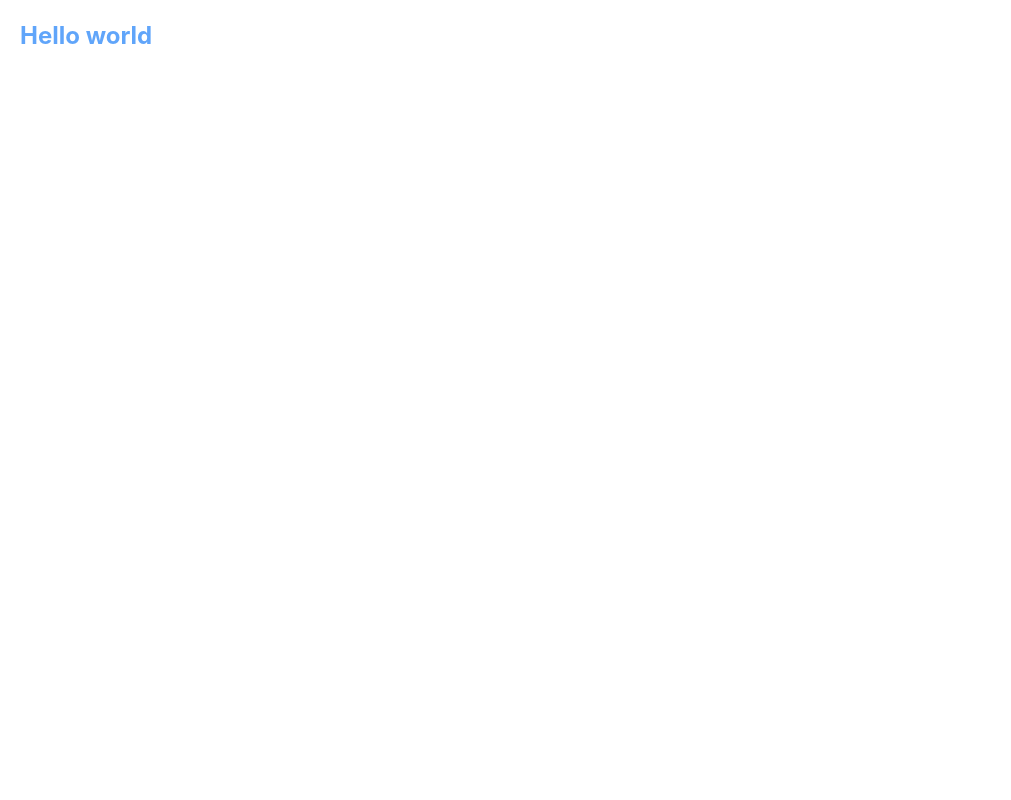
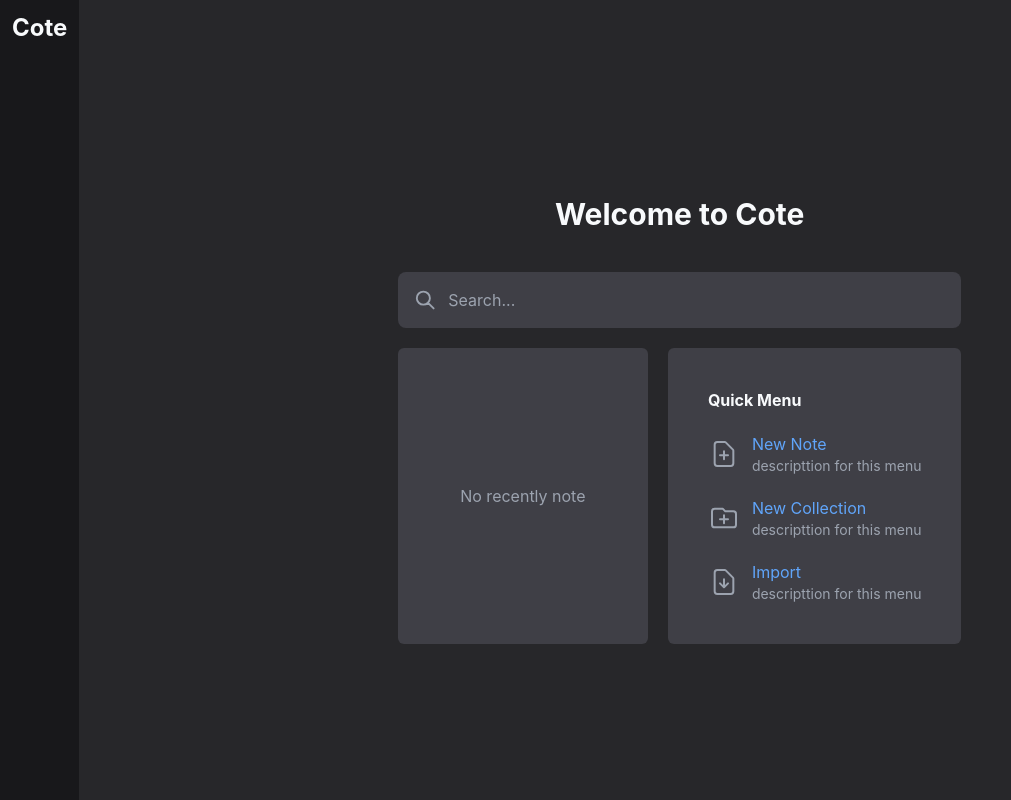
Before and after one commit to 61130061/cote-app, a React (Vite) app: page / in a window 1280 px wide. Shown: the whole page, without its empty margins (0-1011 px from the left). Built offline with nearby package versions, Linux system fonts and the light colour scheme.

Commit message:
add sidebar and welcome page with style

```diff
--- a/src/App.jsx
+++ b/src/App.jsx
@@ -1,13 +1,13 @@
-import { useState } from 'react'
+import Welcome from './pages/Welcome';
+import Sidebar from './components/Sidebar';
 
 function App() {
-   const [count, setCount] = useState(0)
-
    return (
-      <div className="p-5">
-         <header className="App-header">
-            <div className="text-2xl font-bold text-blue-400">Hello world</div>
-         </header>
+      <div className="h-screen w-screen flex">
+         <Sidebar />
+         <div className="flex flex-1 overflow-scroll">
+            <Welcome />
+         </div>
       </div>
    )
 }
--- /dev/null
+++ b/src/components/QuickMenu.jsx
@@ -0,0 +1,39 @@
+
+export default function HomeQuick () {
+   return (
+      <div className="flex flex-col gap-5 bg-zinc-700 rounded-md p-10">
+         <div className="font-bold">Quick Menu</div>
+
+         <div className="flex gap-3 items-center hover:cursor-pointer">
+            <svg xmlns="http://www.w3.org/2000/svg" className="h-8 w-8" fill="none" viewBox="0 0 24 24" stroke="currentColor" strokeWidth={1.5} color="#9ca3af">
+               <path strokeLinecap="round" strokeLinejoin="round" d="M9 13h6m-3-3v6m5 5H7a2 2 0 01-2-2V5a2 2 0 012-2h5.586a1 1 0 01.707.293l5.414 5.414a1 1 0 01.293.707V19a2 2 0 01-2 2z" />
+            </svg>
+            <div>
+               <div className="text-blue-400">New Note</div>
+               <div className="text-sm text-gray-400">descripttion for this menu</div>
+            </div>
+         </div>
+
+         <div className="flex gap-3 items-center hover:cursor-pointer">
+            <svg xmlns="http://www.w3.org/2000/svg" class="h-8 w-8" fill="none" viewBox="0 0 24 24" stroke="currentColor" strokeWidth={1.5} color="#9ca3af">
+               <path strokeLinecap="round" strokeLinejoin="round" d="M9 13h6m-3-3v6m-9 1V7a2 2 0 012-2h6l2 2h6a2 2 0 012 2v8a2 2 0 01-2 2H5a2 2 0 01-2-2z" />
+            </svg>
+            <div>
+               <div className="text-blue-400">New Collection</div>
+               <div className="text-sm text-gray-400">descripttion for this menu</div>
+            </div>
+         </div>
+
+         <div className="flex gap-3 items-center hover:cursor-pointer">
+            <svg xmlns="http://www.w3.org/2000/svg" className="h-8 w-8" fill="none" viewBox="0 0 24 24" stroke="currentColor" strokeWidth={1.5} color="#9ca3af">
+               <path strokeLinecap="round" strokeLinejoin="round" d="M12 10v6m0 0l-3-3m3 3l3-3m2 8H7a2 2 0 01-2-2V5a2 2 0 012-2h5.586a1 1 0 01.707.293l5.414 5.414a1 1 0 01.293.707V19a2 2 0 01-2 2z" />
+            </svg>
+            <div>
+               <div className="text-blue-400">Import</div>
+               <div className="text-sm text-gray-400">descripttion for this menu</div>
+            </div>
+         </div>
+      </div>
+
+   )
+}
--- /dev/null
+++ b/src/components/Sidebar.jsx
@@ -0,0 +1,7 @@
+export default function Sidebar () {
+   return (
+      <div className="bg-zinc-900 p-3">
+         <div className="text-2xl font-bold">Cote</div>
+      </div>
+   )
+}
--- a/src/index.css
+++ b/src/index.css
@@ -10,6 +10,9 @@ body {
    sans-serif;
    -webkit-font-smoothing: antialiased;
    -moz-osx-font-smoothing: grayscale;
+   background: #27272a;
+   color: #f8fafc;
+   overflow: hidden;
 }
 
 code {
--- /dev/null
+++ b/src/pages/Welcome.jsx
@@ -0,0 +1,29 @@
+import QuickMenu from '../components/QuickMenu';
+
+export default function Welcome () {
+   return (
+      <div className="flex flex-1 flex-col justify-center items-center p-5">
+         <div className="text-3xl font-bold my-10">
+            Welcome to Cote
+         </div>
+
+         <div className="flex flex-col gap-5">
+            <div className="flex gap-3 bg-zinc-700 rounded-lg w-full p-4 hover:cursor-text">
+               <svg xmlns="http://www.w3.org/2000/svg" className="h-6 w-6" fill="none" viewBox="0 0 24 24" stroke="currentColor" strokeWidth={2} color="#9ca3af">
+                  <path strokeLinecap="round" strokeLinejoin="round" d="M21 21l-6-6m2-5a7 7 0 11-14 0 7 7 0 0114 0z" />
+               </svg>
+               <input className="w-full bg-transparent outline-none" placeholder="Search..." />
+            </div>
+
+            <div className="flex gap-5">
+               <div className="bg-zinc-700 flex min-w-[250px] justify-center items-center rounded-md p-5">
+                  <div className="text-gray-400">No recently note</div>
+               </div>
+
+               <QuickMenu />
+            </div>
+
+         </div>
+      </div>
+   );
+}
```
